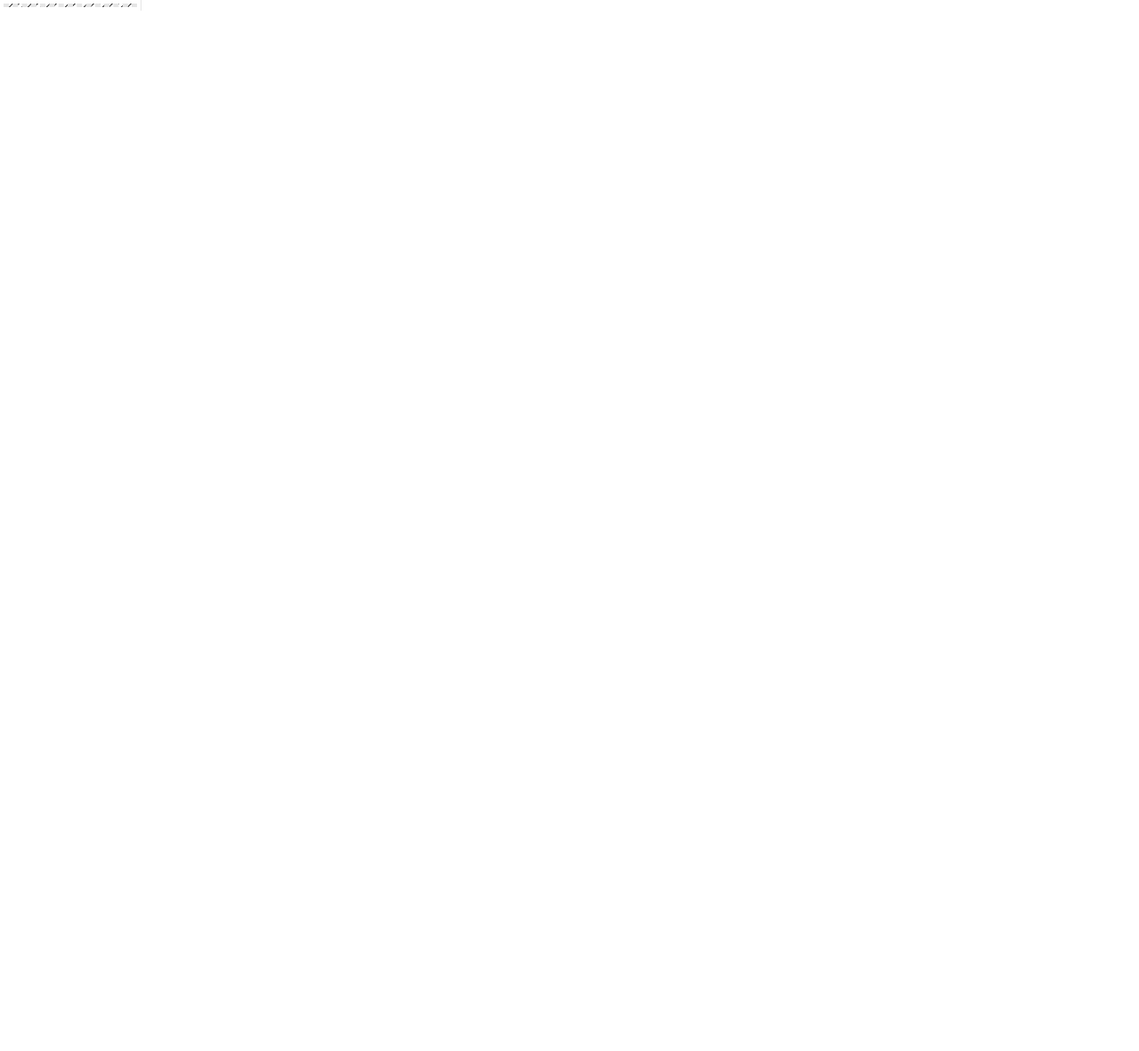
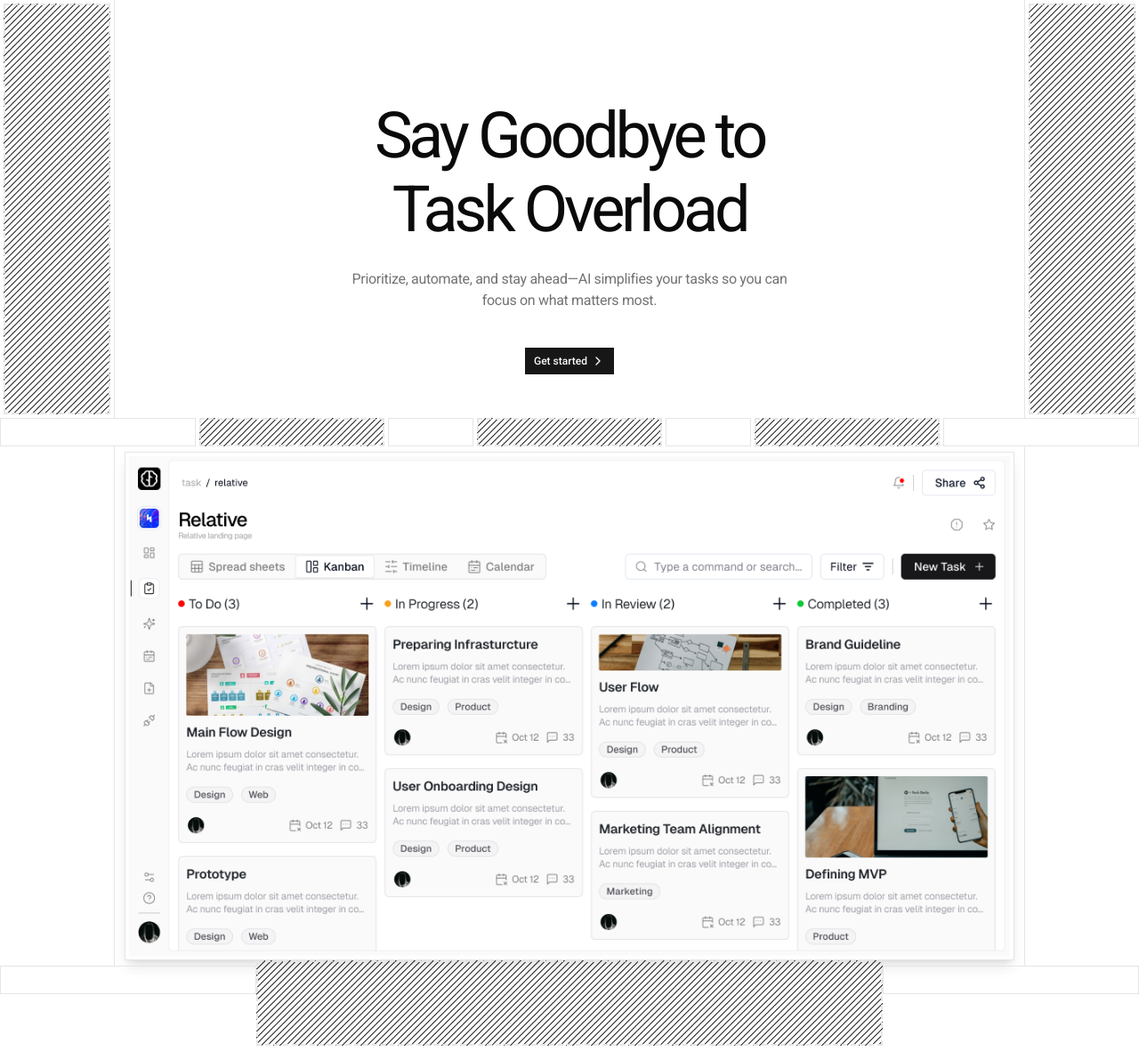
Before and after one commit to ispasdani/verdictu-com, a Next.js app: page / in a window 1280 px wide. Shown: the whole page at 89% size. Before the commit the page ends 800 px from the top, so only its background shows below. Built offline with nearby package versions, Linux system fonts and the light colour scheme.

Commit message:
hero section completed

```diff
--- a/app/(marketing)/page.tsx
+++ b/app/(marketing)/page.tsx
@@ -2,8 +2,8 @@
 
 export default function HomeMarketing() {
   return (
-    <div>
+    <>
       <Hero />
-    </div>
+    </>
   );
 }
--- a/components/marketing-sections/hero.tsx
+++ b/components/marketing-sections/hero.tsx
@@ -1,13 +1,64 @@
+import { ChevronRight } from "lucide-react";
 import BorderedSection from "../marketing-general/bordered-section";
 import DiagonalPattern from "../marketing-general/diagonal-pattern";
+import { Button } from "../ui/button";
+import Link from "next/link";
+import Image from "next/image";
 
 function Hero() {
   return (
     <section className="pb-16 text-center lg:pb-0">
       <div className="flex">
-        <BorderedSection>
+        <BorderedSection className="2xl:flex-1">
           <DiagonalPattern />
         </BorderedSection>
+        <div className="container mx-auto pt-16 pb-12 text-center md:pt-20 lg:pt-28">
+          <h1 className="mx-auto max-w-[500px] text-[2.5rem] leading-[1.2] tracking-[-1.6px] text-balance md:text-[4rem] md:!leading-[1.15] md:tracking-[-4.32px] lg:text-7xl">
+            Say Goodbye to Task Overload
+          </h1>
+          <p className="text-muted-foreground mx-auto mt-5 max-w-[500px] leading-[1.5] tracking-[-0.32px] md:mt-6">
+            Prioritize, automate, and stay ahead—AI simplifies your tasks so you
+            can focus on what matters most.
+          </p>
+          <Button asChild className="mt-6 gap-1 md:mt-8 lg:mt-10">
+            <Link href="/dashboard">
+              Get started
+              <ChevronRight className="size-4" />
+            </Link>
+          </Button>
+        </div>
+        <BorderedSection className="border-r-0 border-l 2xl:flex-1">
+          <DiagonalPattern />
+        </BorderedSection>
+      </div>
+      <div className="flex h-8 gap-1 max-lg:hidden">
+        <div className="flex-1 border" />
+        <DiagonalPattern className="w-52" />
+        <div className="w-24 border" />
+        <DiagonalPattern className="w-52" />
+        <div className="w-24 border" />
+        <DiagonalPattern className="w-52" />
+        <div className="flex-1 border" />
+      </div>
+      <div className="flex">
+        <BorderedSection className="2xl:flex-1" />
+        <div className={`container !pt-0 lg:!p-1.5`}>
+          <Image
+            src="/images/homepage/hero.png"
+            alt="Hero"
+            className="mx-auto rounded-xl border object-contain p-1 shadow-lg 2xl:max-w-[1092px] dark:invert"
+            width={1000}
+            height={600}
+          />
+        </div>
+        <BorderedSection className="border-r-0 border-l 2xl:flex-1" />
+      </div>
+      <div className="flex max-lg:hidden">
+        <div className="h-8 flex-1 border" />
+        <div className="h-[96px] w-[min(753px,55vw)] -translate-y-1.5">
+          <DiagonalPattern />
+        </div>
+        <div className="h-8 flex-1 border" />
       </div>
     </section>
   );
```
Also changed, not shown: public/images/homepage/hero.png (added).
